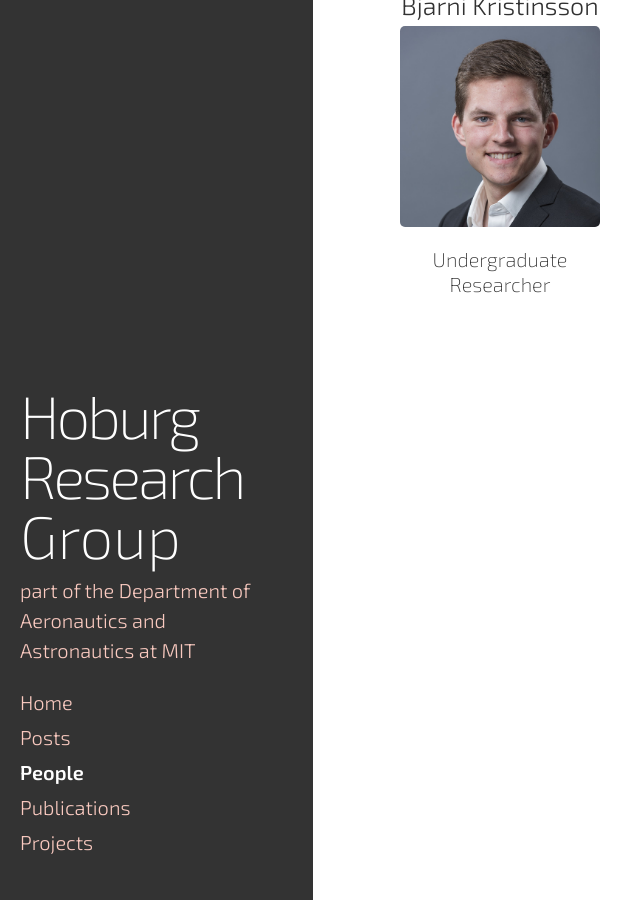
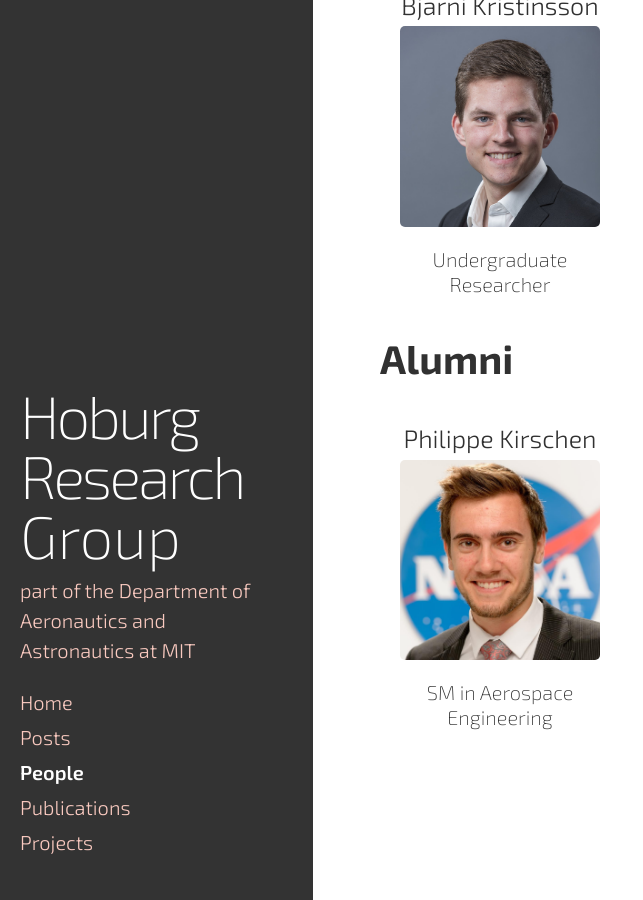
Before and after one commit to convexengineering/convexengineering.github.io, a Jekyll site: the page built from people/index.html, in a window 1280 px wide and 900 px high, scrolled down 1509 px. Shown: the whole window, without its empty margins (0-643 px from the left). Built offline with Jekyll 4.4.1, drawn with Linux system fonts in a browser that asks for light colours.

Commit message:
Added alumni section in People. Added Philippe.

```diff
--- a/people/index.html
+++ b/people/index.html
@@ -28,3 +28,6 @@ title: People
 {% include headshot.html name="Lochie Ferrier" caption="Undergraduate Researcher" %}
 
 {% include headshot.html name="Bjarni Kristinsson" caption="Undergraduate Researcher" %}
+
+<h1>Alumni </h1>
+{% include headshot.html name = "Philippe Kirschen" caption="SM in Aerospace Engineering" %}
```
